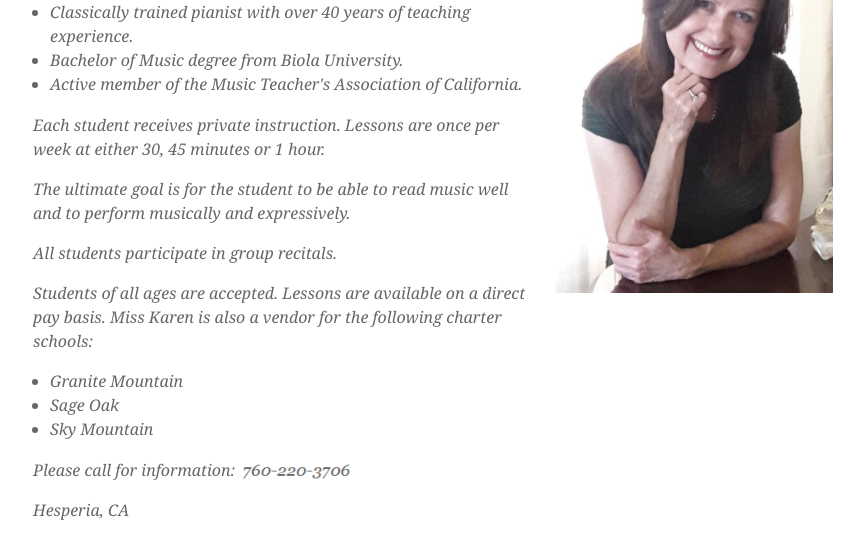
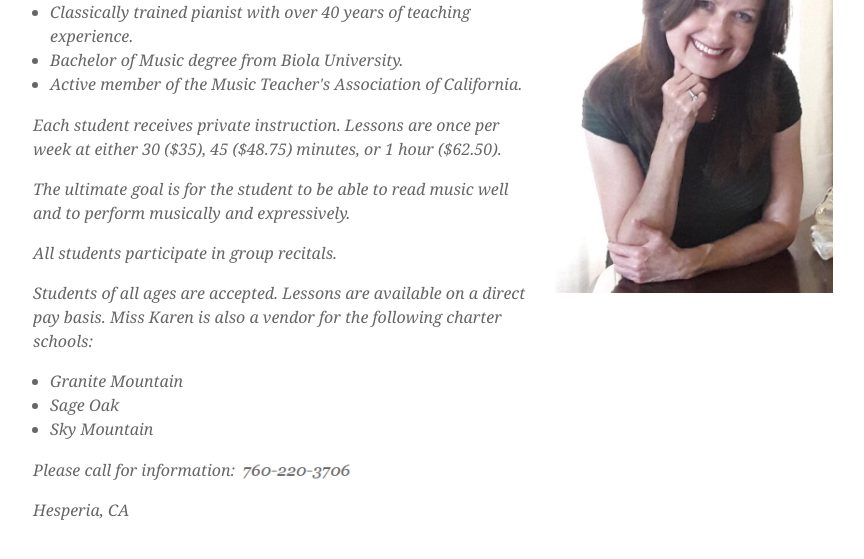
Before and after one commit to MissKarensPianoStudio/MissKarensPianoStudio.github.io, a plain HTML site: page index.html in a window 1280 px wide. Shown: the part 97-656 px from the top of the page, without its empty margins (207-1071 px from the left). Drawn offline with Linux system fonts and the light colour scheme.

Commit message:
Adding prices

```diff
--- a/index.html
+++ b/index.html
@@ -52,7 +52,7 @@
 
         <div id="objective">
             <p>
-                Each student receives private instruction. Lessons are once per week at either 30, 45 minutes or 1 hour.
+                Each student receives private instruction. Lessons are once per week at either 30 ($35), 45 ($48.75) minutes, or 1 hour ($62.50).
             </p>
             <p>
                 The ultimate goal is for the student to be able to read music well and to perform musically and expressively.
```
